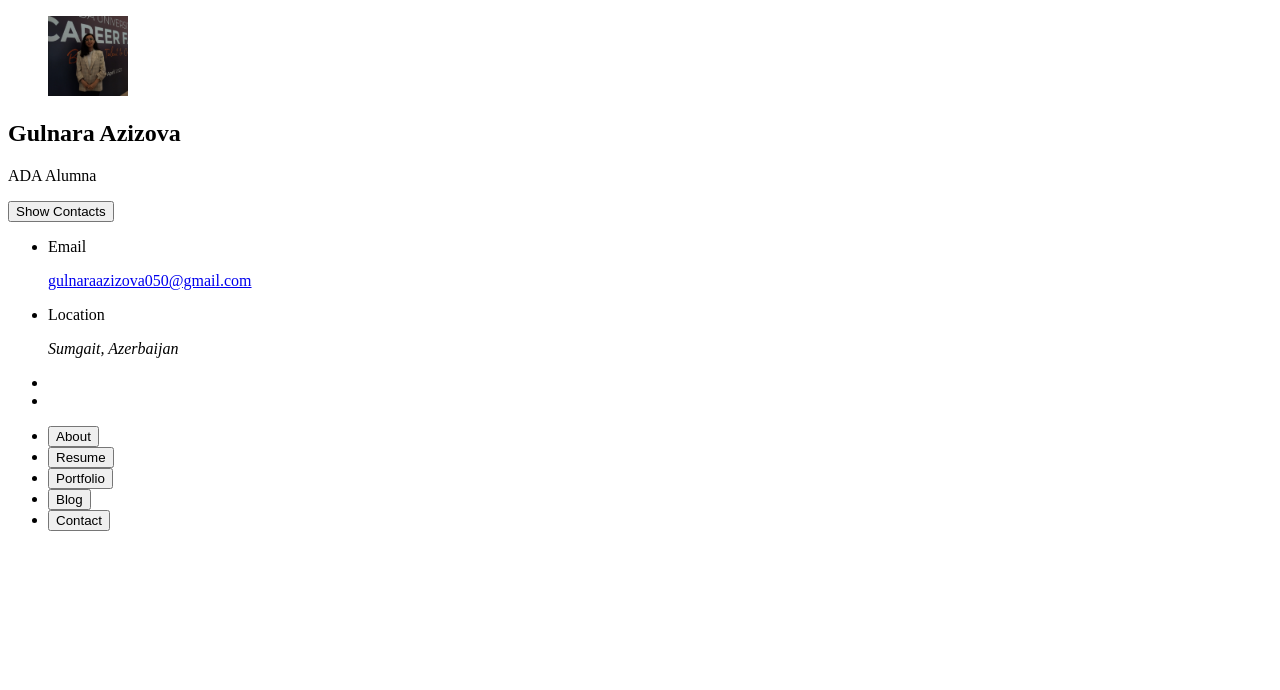
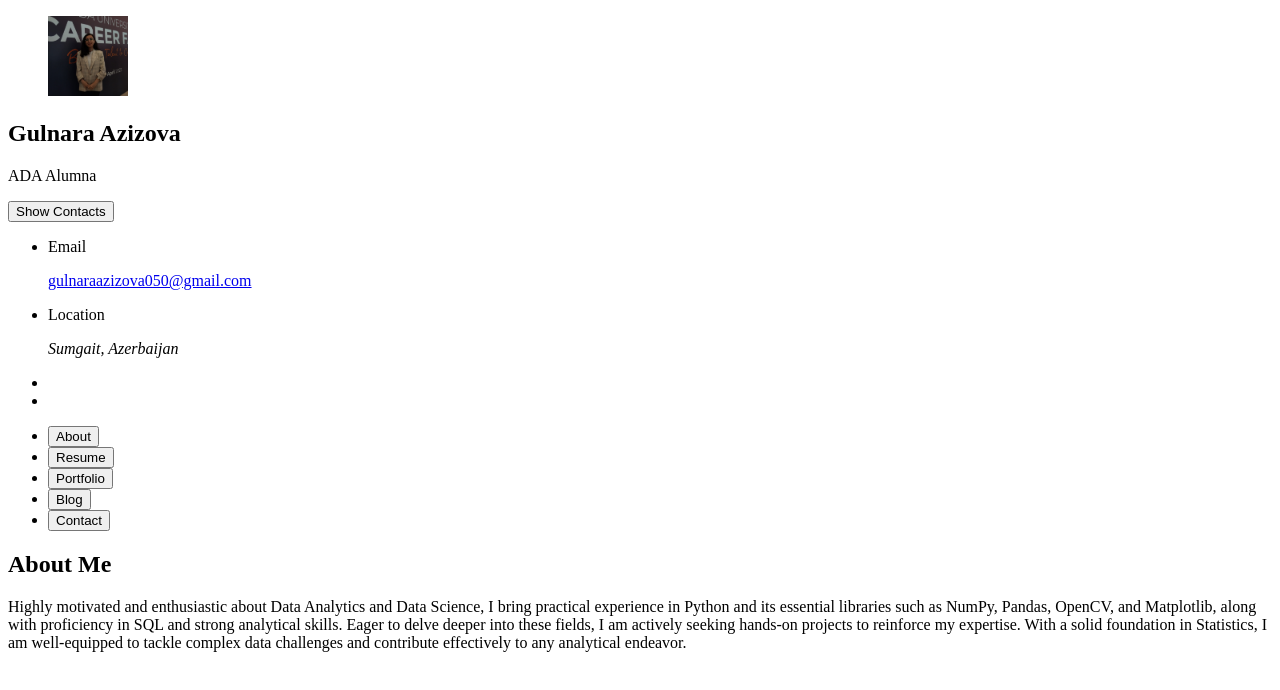
Before and after one commit to gazizovaa/gulnara, a plain HTML site: page index.html in a window 1280 px wide. Drawn offline with Linux system fonts and the light colour scheme.

Commit message:
Added about me

```diff
--- a/index.html
+++ b/index.html
@@ -98,7 +98,17 @@
                 </ul>
             </nav>
 
+            <article class="about active" data-page="about">
+                <header>
+                    <h2 class="h2 article-title">About Me</h2>
+                </header>
 
+                <section class="about-text">
+                    <p>
+                        Highly motivated and enthusiastic about Data Analytics and Data Science, I bring practical experience in Python and its essential libraries such as NumPy, Pandas, OpenCV, and Matplotlib, along with proficiency in SQL and strong analytical skills. Eager to delve deeper into these fields, I am actively seeking hands-on projects to reinforce my expertise. With a solid foundation in Statistics, I am well-equipped to tackle complex data challenges and contribute effectively to any analytical endeavor.
+                    </p>
+                </section>
+            </article>
         </div>
     </main>
 </body>
```
